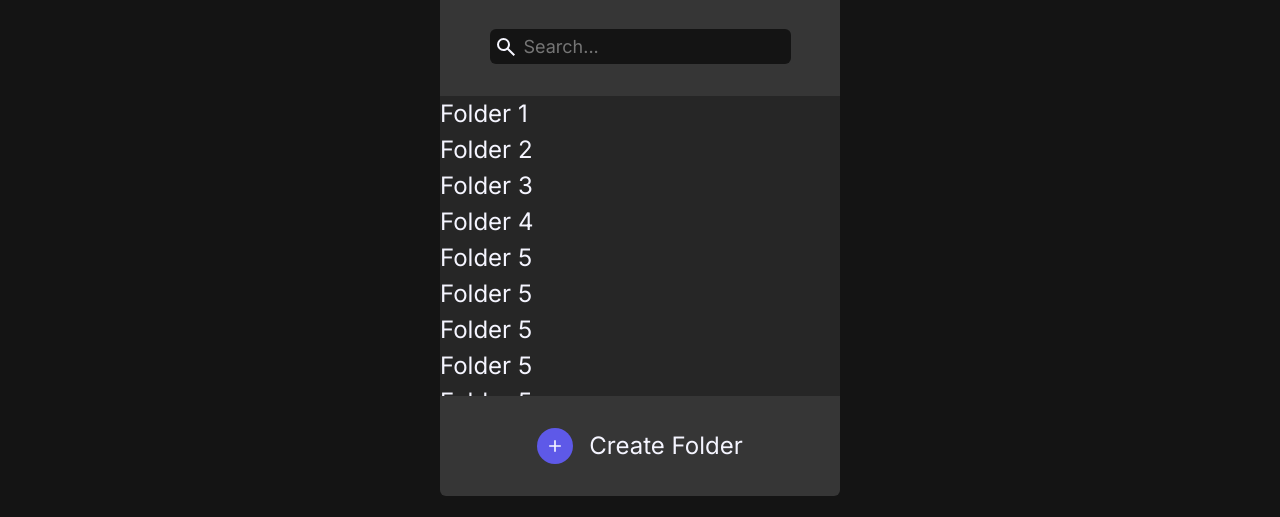
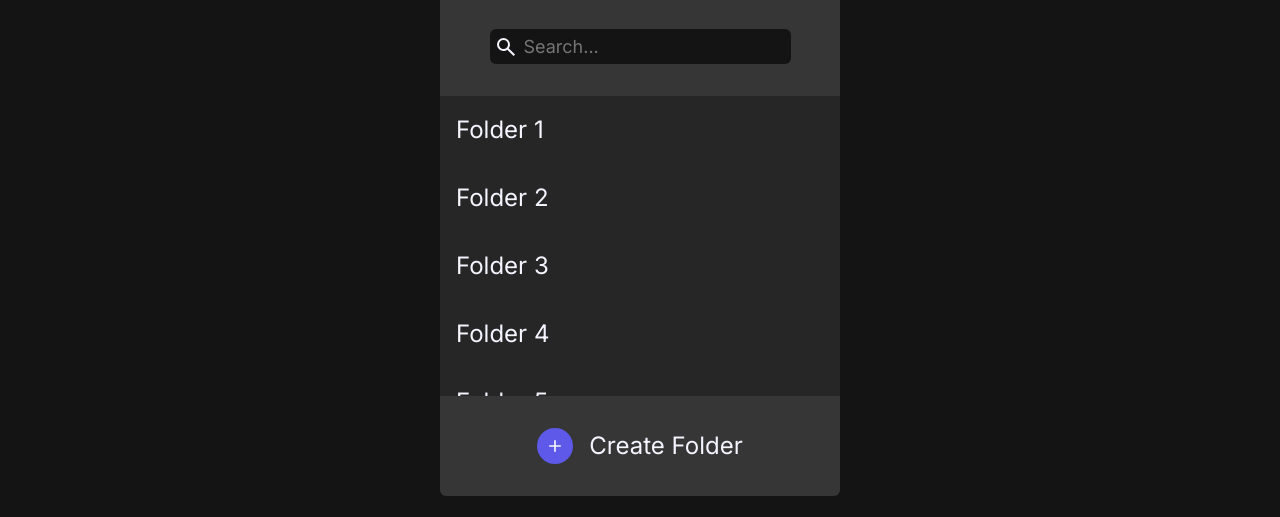
Before and after one commit to esojogerba/FilmHead, a website built with Vite: page html/movies.html in a window 1280 px wide. Shown: the part 131-648 px from the top of the page. Built offline with nearby package versions, Linux system fonts and the light colour scheme; some packages are replaced by stand-ins of ours; no server answers.

Commit message:
Add to folder scroll item styling.

```diff
--- a/assets/css/style.css
+++ b/assets/css/style.css
@@ -1916,6 +1916,18 @@ h4 {
     width: 1px;
 }
 
+.add-to-folder-scroll-item {
+    display: flex;
+    justify-content: space-between;
+    align-items: center;
+    padding: 1rem;
+}
+
+.add-to-folder-scroll-item:hover,
+.add-to-folder-scroll-item:focus {
+    background-color: var(--clr-primary);
+}
+
 .add-to-folder-footer {
     display: flex;
     align-items: center;
```
